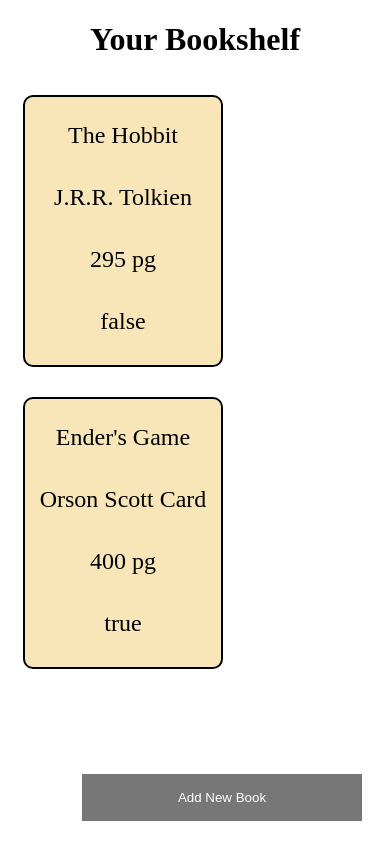
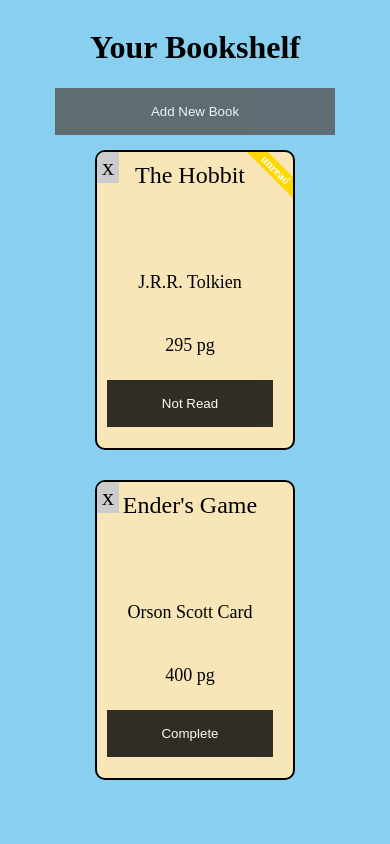
Before and after one commit to BoxenOfDonuts/Library, a plain HTML site: page index.html in a window 390 px wide. Drawn offline with Linux system fonts and the light colour scheme.

Commit message:
new functionality

```diff
--- a/index.html
+++ b/index.html
@@ -7,7 +7,9 @@
     <link rel="stylesheet" href="resources/styles/index.css">
 </head>
 <body>
+    <div class='wrapper'>
     <h1>Your Bookshelf</h1>
+    <button type="buton" class="open-button" id="newBook">Add New Book</button>
     <div class="form-popup" id="new-book-form">
         <form class="form-container">
             <h1>Add Book</h1>
@@ -33,10 +35,11 @@
     </div>
     <div class="button-container">
         <!-- the button to open was here-->
+
     </div>
-    <button type="buton" class="open-button" id="newBook">Add New Book</button>
-    <div class="library-container">
+    <div class="library-container"></div>
     </div>
+
 <script src="resources/scripts/index.js"></script>
 </body>
 </html>
--- a/resources/scripts/index.js
+++ b/resources/scripts/index.js
@@ -1,11 +1,13 @@
 let openForm = document.querySelector("#newBook")
 let closeForm = document.querySelector('#cancel-button')
 let submitForm = document.querySelector('#submit-button')
+// let readButtons = document.querySelector('.library-container')
+let readButtons = document.querySelector('.library-container');
 
 let myLibrary = [];
 
 function Book(title, author, pages, read) {
-    // this.key = myLibrary.length;
+    this.key = myLibrary.length;
     this.title = title
     this.author = author
     this.pages = pages
@@ -19,7 +21,7 @@ function addBookToLibrary(...args) {
     const pageCount = args[2];
     const read = args[3];
 
-    const newBook = new Book(title, author, pageCount, read);
+    const newBook = new Book(title, author, Number(pageCount), read);
 
     myLibrary.push(newBook);
     listBooks();
@@ -33,25 +35,42 @@ function listBooks() {
     }
     myLibrary.forEach(book => {
         const bookDiv = document.createElement('div');
+        const close = document.createElement('span');
+        close.id = 'close';
+        close.innerHTML = 'x'
+
         bookDiv.classList.add('book');
+
         for (let key in book) {
-            if (key==='key') continue;
+            if (key==='key') {
+                bookDiv.setAttribute('data-key', book[key]);
+                continue;
+            } else if (key == 'read') {
+                const ribbon = document.createElement('h4');
+                let content = document.createElement('button');
+                ribbon.innerHTML = 'unread'
+                ribbon.classList.add('ribbon')
+
+                if (book[key]) {
+                    ribbon.style.display = 'none';
+                    content.innerHTML = 'Complete';
+                } else {
+                    ribbon.style.display = 'block';
+                    content.classList.add('un-read', 'btn');
+                    content.innerHTML = 'Not Read';
+                }
+                content.classList.add('btn', 'read-button')
+                bookDiv.appendChild(content)
+                bookDiv.appendChild(ribbon)
+                continue;
+
+            }
             let postfix = (typeof book[key] != 'number') ? '' : ' pg';
             let content = document.createElement('div');
-            // if (key === 'read') {
-            //     if (!book[key]) {
-            //         content.classList.add('un-read')
-            //         content.innerHTML = 'Not Read';
-            //     } else {
-            //         content.innerHTML = 'Read';
-            //     }
-            //     bookDiv.appendChild(content)
-            //     continue;
-            // }
-
             content.classList.add(`${key}`);
             content.innerHTML = book[key] + postfix;
             bookDiv.appendChild(content);
+            bookDiv.appendChild(close);
         }
 
         library.appendChild(bookDiv)
@@ -68,28 +87,42 @@ listBooks();
 
 
 
-function showHidForm(e) {
+function showHideForm(e) {
     const popup = document.querySelector('.form-popup');
+    const formData = document.querySelector('form')
 
     if (this.id === 'newBook') {
         popup.style.display = 'block';
-    } else if (this.id === 'cancel-button') {
+    } else if (this.id === 'cancel-button' || this.id === 'submit-button' ) {
         popup.style.display = 'none';
-
+        formData.reset();
     }
 }
 
 function getFormData() {
     let formData = document.querySelector('form')
-    console.log(formData.title.value)
-    console.log(formData.author.value)
-    console.log(formData['page-count'].value)
-    console.log(formData.read.checked)
 
     addBookToLibrary(formData.title.value, formData.author.value, formData['page-count'].value, formData.read.checked)
-
 }
 
-openForm.addEventListener('click', showHidForm);
-closeForm.addEventListener('click', showHidForm);
+function flipRead(e) {
+    if (!e.target.classList.contains('read-button')) return;
+
+    let ribbon = e.target.parentElement.lastElementChild;
+    if (e.target.classList.contains('un-read')) {
+        e.target.classList.remove('un-read')
+        e.target.innerHTML = 'Complete'
+        ribbon.style.display = 'none';
+
+    } else {
+        e.target.classList.add('un-read')
+        e.target.innerHTML = 'Not Read'
+        ribbon.style.display = 'block'
+    }
+}
+
+openForm.addEventListener('click', showHideForm);
+closeForm.addEventListener('click', showHideForm);
 submitForm.addEventListener('click', getFormData);
+submitForm.addEventListener('click', showHideForm);
+readButtons.addEventListener('click', flipRead);
--- a/resources/styles/index.css
+++ b/resources/styles/index.css
@@ -1,5 +1,9 @@
 * {
     box-sizing: border-box;
+}
+
+body {
+  background-color: #89cff0;
 }
 
 /* button to open form */
@@ -36,7 +40,9 @@
   }
 
   /* Full-width input fields */
-.form-container input[type=text], .form-container input[type=password], .form-container input[type=number] {
+.form-container input[type=text],
+.form-container input[type=password],
+.form-container input[type=number] {
     width: 100%;
     padding: 15px;
     margin: 5px 0 22px 0;
@@ -58,8 +64,8 @@
     margin-right: 15px;
   }
 
-  .form-container .btn {
-    background-color: #4CAF50;
+  .btn {
+    background-color: black;
     color: white;
     padding: 16px 20px;
     border: none;
@@ -67,6 +73,14 @@
     width: 100%;
     margin-bottom:10px;
     opacity: 0.8;
+  }
+
+  .library-container .un-read {
+    background-color: black;
+  }
+
+  .form-container .btn {
+    background-color: #4CAF50;
   }
 
   /* Add a red background color to the cancel button */
@@ -81,22 +95,119 @@
   }
 
   .book {
+    display: block;
     margin: 15px;
     background-color: #f8e6b8;
-    min-height: 250px;
-    min-width: 200px;
+    height: 300px;
+    width: 200px;
     font-size: 1.5em;
-    padding: 10px;
+    padding: 10px 20px 10px 10px ;
     border-radius: 10px;
     border: 2px solid black;
-
+    position: relative;
+    overflow: hidden;
+    box-sizing: border-box;
+    display: grid;
+    grid-template-rows: 1.5fr repeat(3, 1fr);
+    gap: 5px;
+    align-items: center;
   }
 
   .book > div {
-    padding: 15px 0 20px;
+    /* padding: 15px 0 20px; */
+
   }
 
   body {
     text-align: center;
 
   }
+
+  .ribbon {
+    margin: 0;
+    padding: 0;
+    background: gold;
+    color:white;
+    padding:0 0;
+    position: absolute;
+    top:0;
+    right:0;
+    transform: translateX(30%) translateY(0%) rotate(45deg);
+    transform-origin: top left;
+    font-size: .5em;
+  }
+  .ribbon:before,
+  .ribbon:after {
+    content: '';
+    position: absolute;
+    top:0;
+    margin: 0 -1px; /* tweak */
+    width: 100%;
+    height: 100%;
+    /* width: 40px;
+    height: 20px;
+    border-bottom: 2px solid black; */
+    background: gold;
+  }
+  .ribbon:before {
+    right:100%;
+  }
+
+  .ribbon:after {
+    left:100%;
+  }
+
+  .author, .pages {
+    font-size: .75em;
+  }
+
+  .title {
+    align-self: start;
+  }
+
+  #close {
+    position: absolute;
+    top: 0;
+    display:inline-block;
+    padding:2px 5px;
+    background:#ccc;
+  }
+
+  #close:hover {
+    display:inline-block;
+    padding:2px 5px;
+    background:#ccc;
+    color:#fff;
+  }
+
+
+  @media only screen and (max-width: 475px) {
+    .library-container {
+        justify-content: center;
+    }
+
+    .form-popup {
+      position: fixed;
+      align-self: center;
+      border: 3px solid #f1f1f1;
+      z-index: 9;
+      left: 50%;
+      top: 50%;
+      bottom: auto;
+      right: auto;
+      transform: translate(-50%, -50%);
+
+    }
+
+    .wrapper {
+      display: flex;
+      flex-direction: column;
+      align-items: center;
+      justify-content: center;
+    }
+
+    .open-button {
+      position: initial;
+    }
+
+}
```
